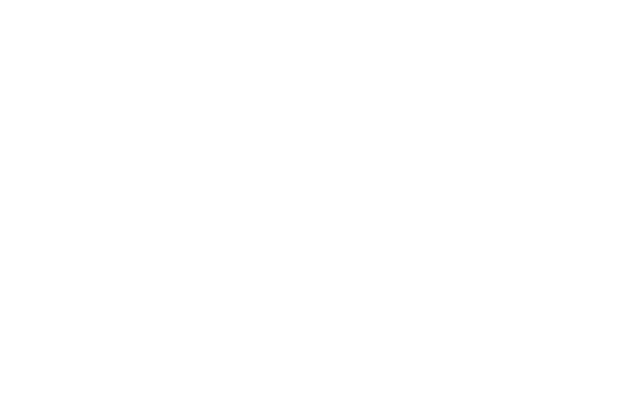
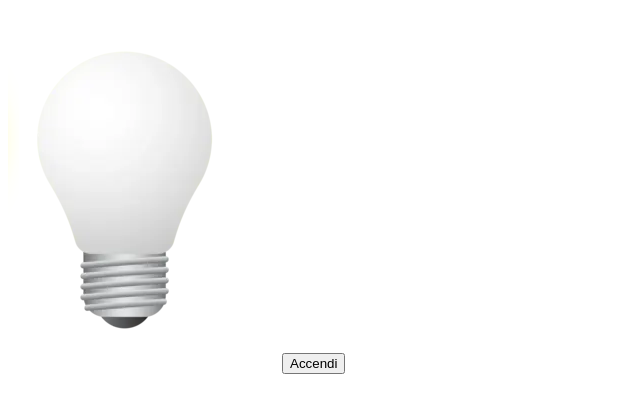
Before and after one commit to francescopiscaglia/js-dom-1, a plain HTML site: page index.html in a window 1280 px wide. Shown: the whole page, without its empty margins (0-640 px from the left). Drawn offline with Linux system fonts and the light colour scheme.

Commit message:
add lamp img and button

```diff
--- a/index.html
+++ b/index.html
@@ -7,6 +7,14 @@
 </head>
 <body>
 
+    <main>
+
+        <!-- img -->
+        <img src="./assests/img/white_lamp.png" alt="off_lamp">
+
+        <!-- button -->
+        <button>Accendi</button>
+    </main>
 
     <script src="./assests/js/main.js"></script>
 </body>
```
Also changed, not shown: 1 other file.
